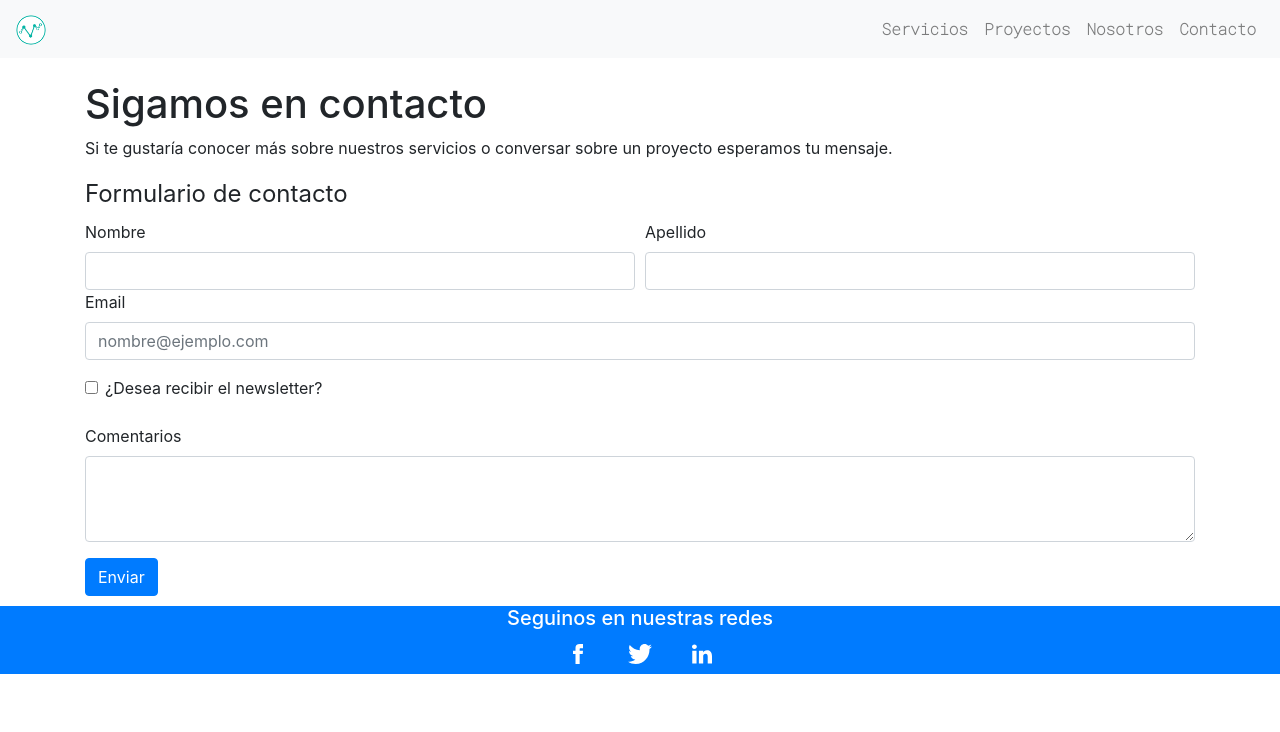
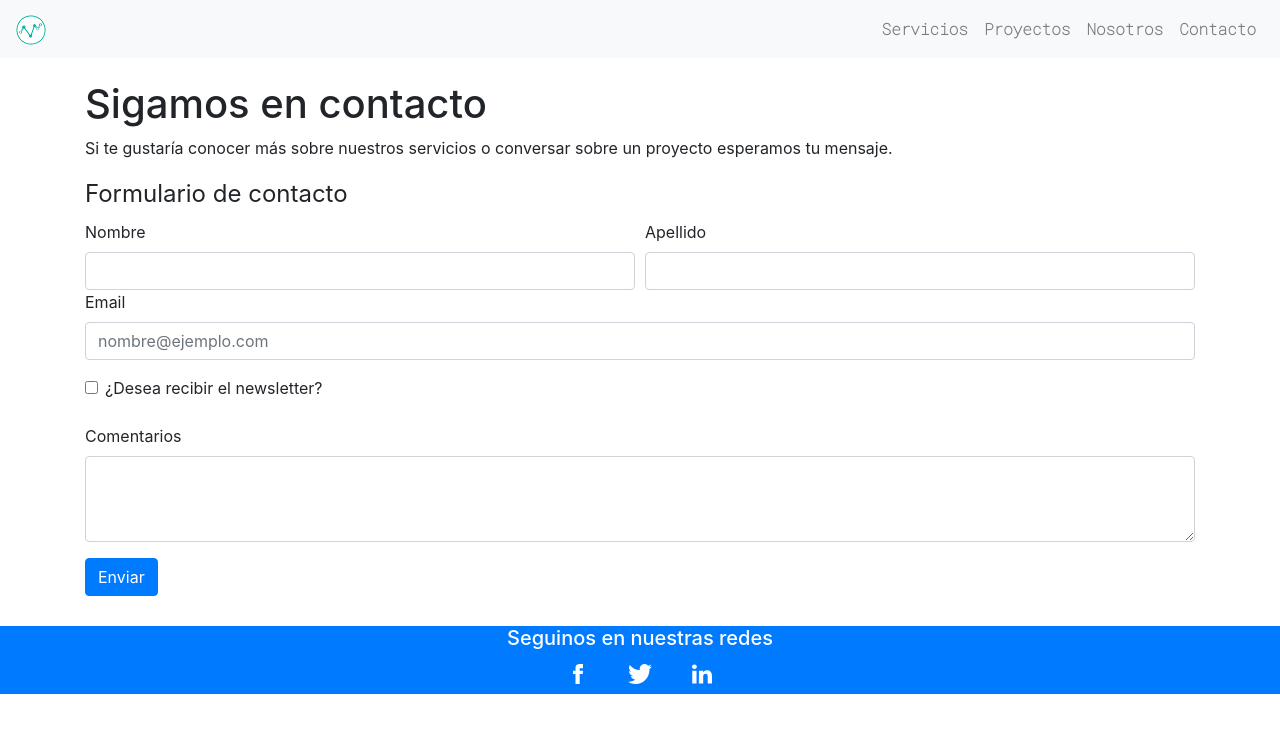
Before and after one commit to leagri/analitica-web, a website: page contacto.html in a window 1280 px wide. Drawn offline with nearby package versions, Linux system fonts and the light colour scheme.

Commit message:
Add files via upload

```diff
--- a/css/style.css
+++ b/css/style.css
@@ -133,7 +133,7 @@ th {
   text-align: center;
   background-color: #007bff;
   color: white;
-  margin-top: 10px; }
+  margin-top: 30px; }
 
 .footer__titulo {
   height: 20px;
```
